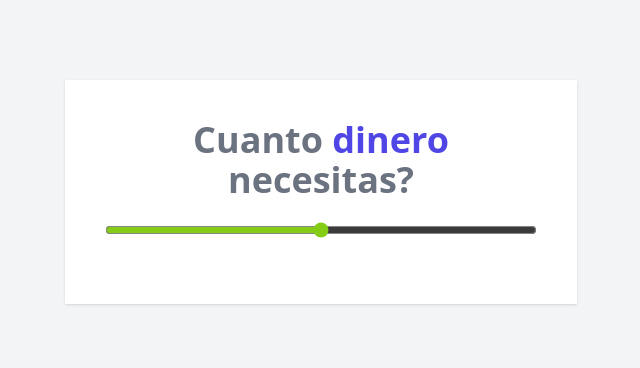
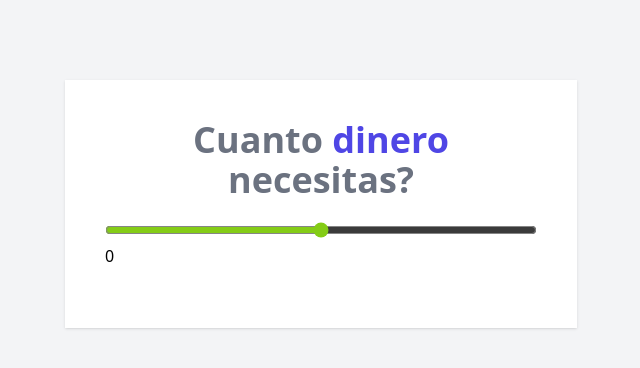
Before and after one commit to hxhdevs/vue-cotizador, a Vue app: page / in a window 1280 px wide. Shown: the top 368 px of the page, without its empty margins (319-959 px from the left). Built offline with nearby package versions, Linux system fonts and the light colour scheme.

Commit message:
Modificando el state del ref y mostrandolo en el html

```diff
--- a/src/App.vue
+++ b/src/App.vue
@@ -9,7 +9,7 @@
   });
 
   function handleChange(e){
-    console.log(e.target.value)
+    cantidad.value = Number(e.target.value);
   }
   console.log(cantidad.value);
   console.log(state.cantidad);
@@ -24,7 +24,8 @@
         type="range"
         class="w-full bg-gray-200 accent-lime-500 hover:accent-lime-600"
         @input="handleChange"
-      >
+      />
+      {{ cantidad }}
     </div>
   </div>
 </template>
```
